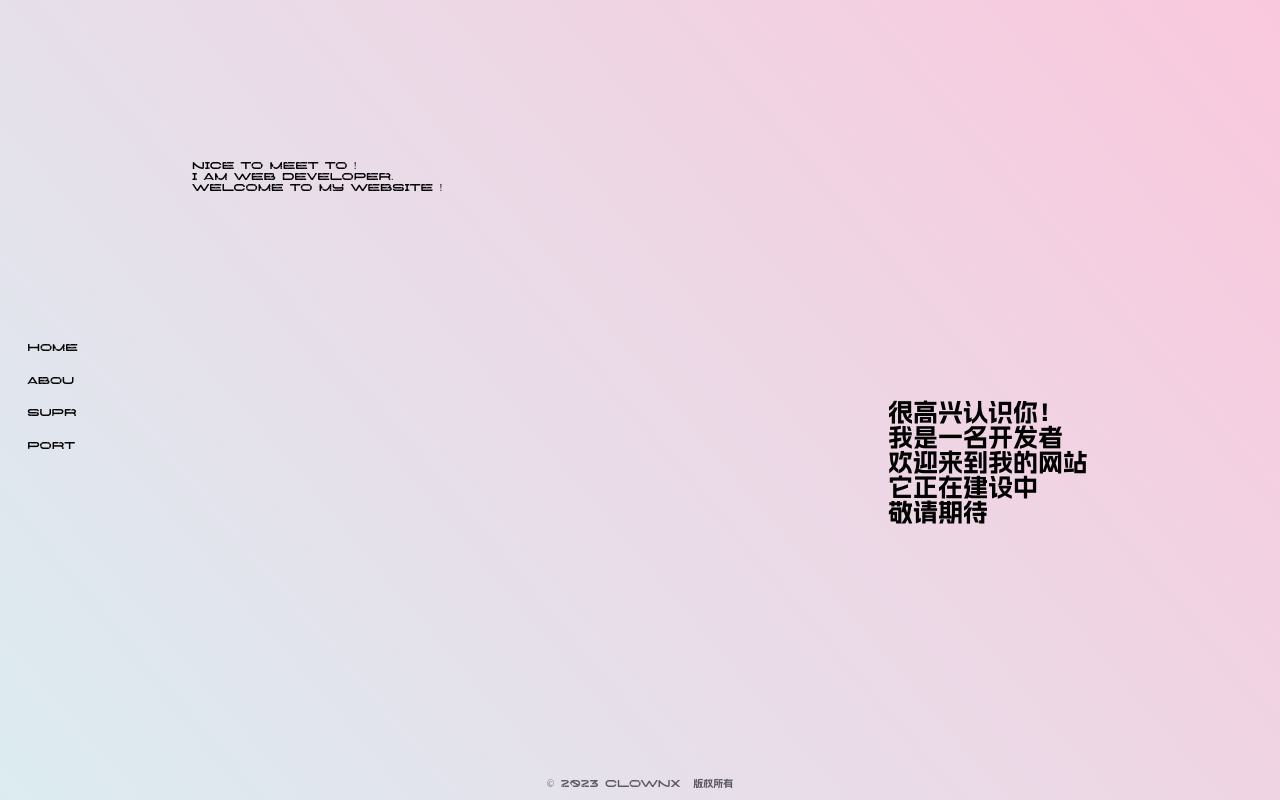
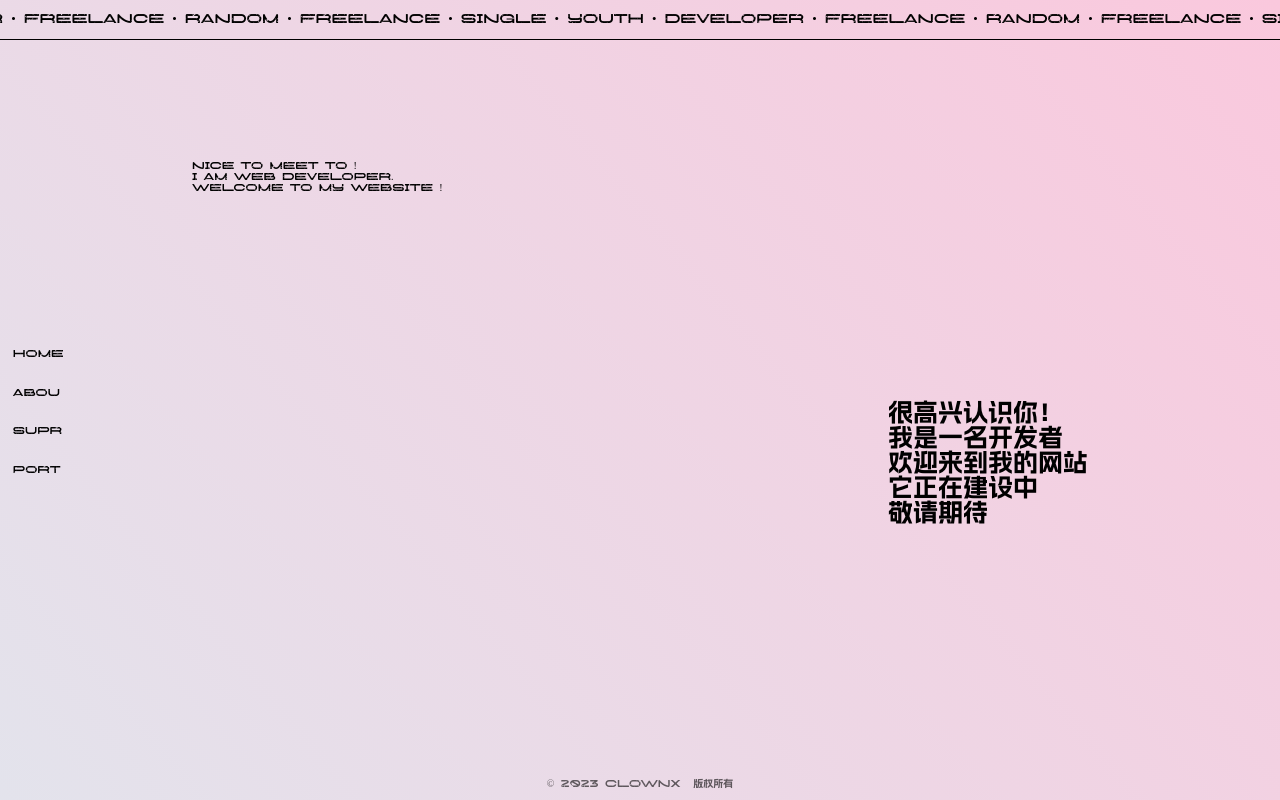
Before and after one commit to YIfangweb/Vite-Vue3-myweb, a Vue app: page / in a window 1280 px wide. Shown: the top 800 px of the page. Built offline with nearby package versions, Linux system fonts and the light colour scheme; what vue3-lottie would draw is missing.

Commit message:
重构UI

```diff
--- a/index.html
+++ b/index.html
@@ -3,6 +3,8 @@
 
 <head>
   <meta charset="UTF-8">
+  <meta name="keywords" content="ClownX,ClownX.space,ClownX的空间,前端开发者,前端开发,vue开发,vite,个人网站">
+  <meta name="description" content="ClownX的空间,我是clownX,一名自学前端开发的小白,这是我的个人网站,希望和你交个朋友,在下面联系我">
   <link rel="icon" href="./src/assets/Logo/logo.ico">
   <meta name="viewport" content="width=device-width, initial-scale=1.0">
   <title>欢迎来到 ClownX.Space !</title>
@@ -11,43 +13,5 @@
 <body>
   <div id="app"></div>
   <script type="module" src="/src/main.js"></script>
-  <!-- <div class="bg-gradient"></div>
-  <div class="bg-noise"></div> -->
 </body>
-<style>
-  /* .bg-gradient {
-      position: absolute;
-      z-index: -2;
-      width: 100%;
-      height: 130vh;
-      background-image: url(/static/images/gradient2.jpg);
-      background-position: 0 0;
-      background-size: cover;
-      background-repeat: no-repeat;
-      opacity: 1;
-    }
-
-    .bg-gradient::after {
-      content: "";
-      position: absolute;
-      z-index: -1;
-      bottom: 0;
-      width: 100%;
-      height: 15vh;
-      background: linear-gradient(180deg, rgba(236, 239, 248, 0) 11.11%, #EDEFF8 100%);
-    }
-
-    .bg-noise {
-      position: fixed;
-      z-index: -1;
-      width: 100vw;
-      height: 100vh;
-      background-image: url(/static/images/noise.gif);
-      background-position: 0 0, 0 0;
-      background-size: auto, cover;
-      background-repeat: repeat, no-repeat;
-      opacity: .05;
-    } */
-</style>
-
 </html>
--- a/src/App.vue
+++ b/src/App.vue
@@ -35,7 +35,7 @@ import Mymenu from './components/Mymenu.vue';
 </script>
 
 <template>
-  <mymenu></mymenu>
+  <Mymenu></Mymenu>
 </template>
 
 <style>
--- a/src/components/Mymenu.vue
+++ b/src/components/Mymenu.vue
@@ -5,11 +5,13 @@ import surport from "./surport.vue";
 import aboutme from "./aboutme.vue";
 import port from "./port.vue";
 import copyrightInfo from './copyrightInfo.vue'
+import mytitle from "./mytitle.vue";
+
 const ComponentMap = {
-    1:welcome,
-    2:aboutme,
-    3:surport,
-    4:port
+  1: welcome,
+  2: aboutme,
+  3: surport,
+  4: port
 }
 const ComponentProps = reactive({
   type: 1
@@ -30,6 +32,7 @@ function setComsToPORT() {
 </script>
 
 <template>
+  <mytitle></mytitle>
   <div class="mymenu">
     <ul class='mymenu-ul'>
       <li id="lihome" class="myli"><router-link to="" @click="setComsTohome">HOME</router-link></li>
@@ -48,17 +51,19 @@ function setComsToPORT() {
 .noise {
   z-index: -1;
   width: 100%;
-    height: 1500px;
+  height: 2500px;
   position: absolute;
   top: 0;
   left: 0;
   background: linear-gradient(229.83deg, #fac8dd 0%, #d2f7f7 100%);
   filter: contrast(100%) brightness(100%);
 }
+
 @font-face {
   font-family: "Potta";
   src: url("../assets/fonts/GrahamPotta.otf");
 }
+
 @font-face {
   font-family: "alimama";
   src: url("../assets/fonts/AlimamaShuHeiTi-Bold.otf");
@@ -74,7 +79,7 @@ a {
   position: relative;
 }
 
-.copyrightInfo{
+.copyrightInfo {
   position: fixed;
   bottom: 10px;
   transform: translate(-50%, 0);
@@ -84,11 +89,11 @@ a {
 
   /* 兼容PC */
   .mymenu {
-    font-family: "Potta","alimama";
+    font-family: "Potta", "alimama";
     width: 15%;
     position: absolute;
     top: 40%;
-    left: -1%;
+    left: 1%;
   }
 
   .myli {
@@ -125,8 +130,8 @@ a:hover::after {
   .mymenu {
     width: 80%;
     position: absolute;
-    top: 2%;
-    left: 2%;
+    top: 6%;
+    margin-left: 10%;
   }
 
   .mymenu-ul {
--- /dev/null
+++ b/src/components/mytitle.vue
@@ -0,0 +1,87 @@
+<script setup>
+const titleList = [
+    { desc: "developer" },
+    { desc: "freelance" },
+    { desc: "Random" },
+    { desc: "freelance" },
+    { desc: "single" },
+    { desc: "youth" },
+    { desc: "developer" },
+    { desc: "freelance" },
+    { desc: "Random" },
+    { desc: "freelance" },
+    { desc: "single" },
+    { desc: "youth" },
+    { desc: "developer" },
+    { desc: "freelance" },
+    { desc: "Random" },
+    { desc: "freelance" },
+    { desc: "single" },
+    { desc: "youth" },
+    { desc: "developer" },
+    { desc: "freelance" },
+    { desc: "Random" },
+    { desc: "freelance" },
+    { desc: "single" },
+    { desc: "youth" },
+    { desc: "developer" },
+    { desc: "freelance" },
+    { desc: "Random" },
+    { desc: "freelance" },
+    { desc: "single" },
+    { desc: "youth" },
+]
+</script>
+
+<template>
+    <div class="wrap">
+        <div class="cont">
+            <span v-for=" descs in titleList" class="mydescs">{{ descs.desc }}&nbsp;•&nbsp;</span>
+        </div>
+    </div>
+</template>
+
+<style>
+* {
+    padding: 0;
+    margin: 0;
+    box-sizing: border-box;
+}
+
+.wrap {
+    position: relative;
+    width: 100%;
+    height: 40px;
+    overflow: hidden;
+}
+
+.cont{
+    width: 320%;
+    height: 40px;
+    border-bottom: #000000 1px solid;
+}
+.wrap .mydescs {
+    font-size: 1vw;
+    font-family: "Potta", "alimama";
+    color: #000000;
+    display: inline-block;
+    width: auto;
+    height: 30px;
+    line-height: 30px;
+    margin-top: 5px;
+    position: relative;
+    animation: 150s move infinite linear;
+}
+
+@keyframes move {
+
+    /* 原理 left值的变化 移动一个容器的宽度 */
+    0% {
+        left: 0;
+    }
+
+    100% {
+        left: -100%;
+    }
+}
+</style>
```
Also changed, not shown: src/components/surport.vue (+129 -84 lines). Lines whose indentation alone changed are shown as unchanged.
